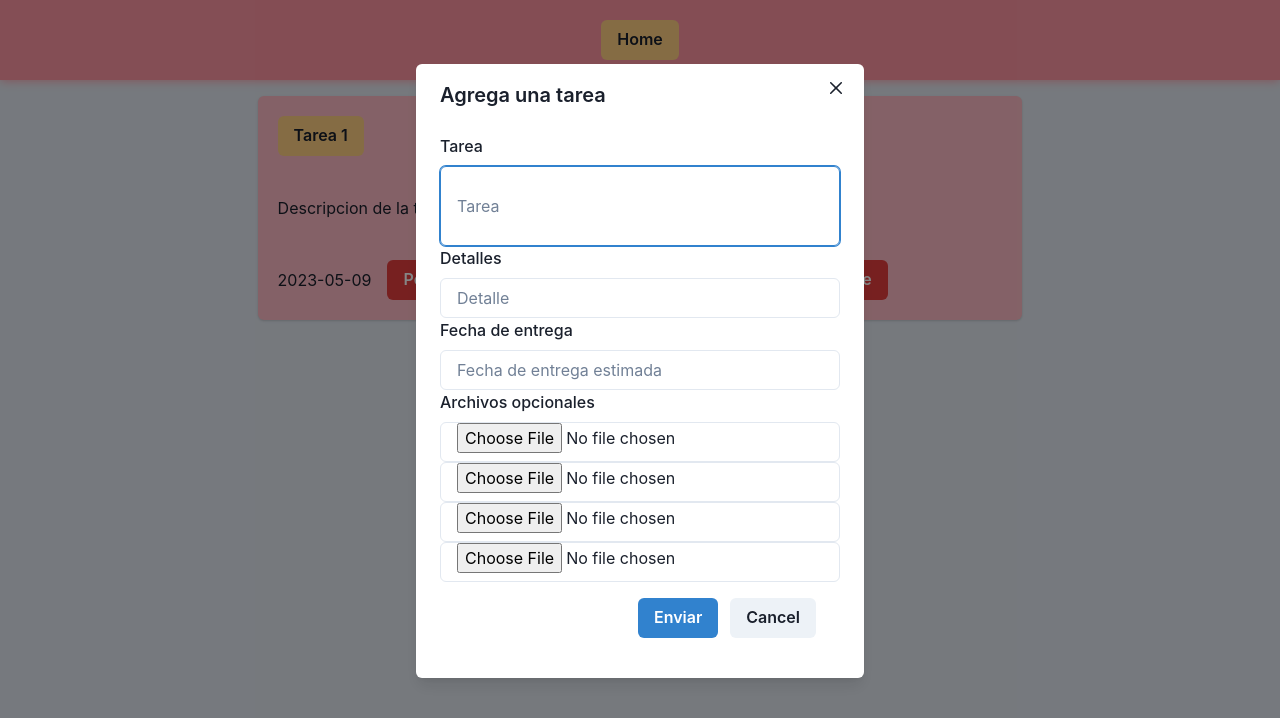
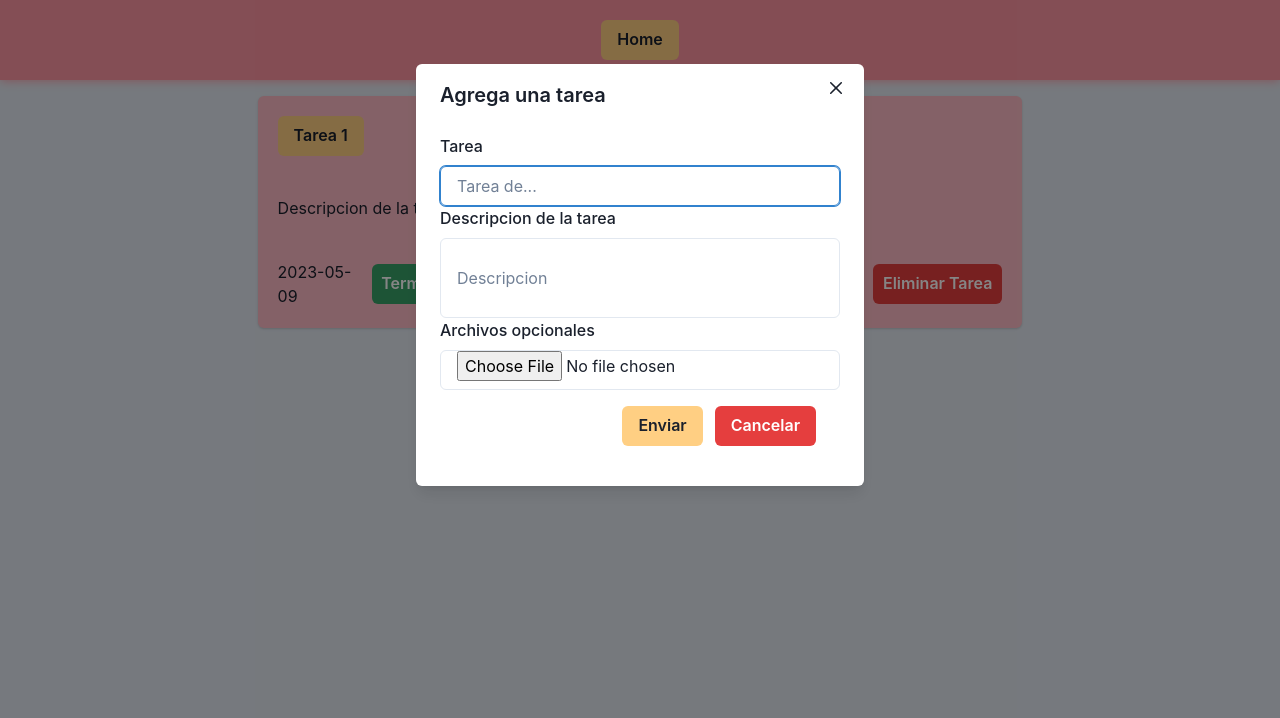
Before and after one commit to valpas312/MiaTarea, a React (Vite) app: page / in a window 1280 px wide. Both pictures are taken after a click on the button "Agregar Tarea". Shown: the top 718 px of the page. Built offline with nearby package versions, Linux system fonts and the light colour scheme; data requests are answered from the project's data file.

Commit message:
agregar y eliminar tareas

```diff
--- a/db.json
+++ b/db.json
@@ -1,25 +1,28 @@
 {
-    "tareas" : [
+  "tareas": [
     {
-            "id" : 1,
-            "titulo" : "Tarea 1",
-            "descripcion" : "Descripcion de la tarea 1",
-            "fecha" : "2023-05-09",
-            "estado" : "Pendiente"
-        },{
-            "id" : 2,
-            "titulo" : "Tarea 2",
-            "descripcion" : "Descripcion de la tarea 2",
-            "fecha" : "2023-05-09",
-            "estado" : "Pendiente"
+      "id": 1,
+      "titulo": "Tarea 1",
+      "descripcion": "Descripcion de la tarea 1",
+      "detalle": "Detalle de la tarea 1",
+      "fecha": "2023-05-09",
+      "estado": "Terminada"
+    },
+    {
+      "titulo": "Matematicas",
+      "descripcion": "2*3",
+      "fecha": "2023-5-10",
+      "archivo": "",
+      "estado": "Pendiente",
+      "id": 2
     }
   ],
-    "correcciones" : [
+  "correcciones": [
     {
-            "id" : 1,
-            "titulo" :"Tarea 1",
-            "descripcion" : "Descripcion de la tarea 1",
-            "fecha" : "2023-05-10"
+      "id": 1,
+      "titulo": "Tarea 1",
+      "descripcion": "Descripcion de la tarea 1",
+      "fecha": "2023-05-10"
     }
   ]
 }
--- a/src/components/CardTarea.jsx
+++ b/src/components/CardTarea.jsx
@@ -1,6 +1,7 @@
 import { Button, Card, CardBody, CardFooter, CardHeader } from "@chakra-ui/react";
 import { Link } from "react-router-dom";
 import { amarillo, rosaClaro } from "../styles/utils/colores";
+import ModalDelete from "../styles/ModalDelete";
 
 // eslint-disable-next-line react/prop-types
 const CardTarea = ({...props}) => {
@@ -28,6 +29,7 @@ const CardTarea = ({...props}) => {
         >
           {estado}
         </Button>
+        <ModalDelete id={id} />
       </CardFooter>
     </Card>
   )
--- a/src/components/Tareas.jsx
+++ b/src/components/Tareas.jsx
@@ -1,6 +1,6 @@
 import CardTarea from "./CardTarea"
 import { useQuery } from "@tanstack/react-query"
-import { Box, Spinner } from "@chakra-ui/react"
+import { Box, Spinner, Text } from "@chakra-ui/react"
 import { BASE_URL } from "../utils/BASE_URL"
 import ModalComponent from "../styles/ModalComponent"
 
@@ -9,14 +9,18 @@ const Tareas = () => {
     const { data, isLoading, isError, error } = useQuery({
         queryKey: ['tareas'],
         queryFn: () => fetch(`${BASE_URL}/tareas`).then((res) => res.json()),
+        refetchOnMount: true,
+        refetchOnWindowFocus: true,
+        refetchOnReconnect: true,
+        refetchInterval: 1000,
     });
 
   return (
     <Box display="flex" gap="1rem" flexDirection="column" alignItems="center">
     <Box w="100%" display="flex" alignItems="center" justifyContent="center" gap="1rem" p="1rem">
         {
-            isLoading ? <Spinner /> : isError ? <p>{error.messagge}</p> : (
-                data.length === 0 ? <p>Todavia no hay tareas pendientes ni terminadas</p> : (data.map((tarea) => (
+            isLoading ? <Spinner /> : isError ? <Text>{error.messagge}</Text> : (
+                data.length === 0 ? <Text>Todavia no hay tareas pendientes ni terminadas</Text> : (data.map((tarea) => (
                     <CardTarea key={tarea.id} {...tarea} />
                 )))
             )
--- a/src/styles/ModalComponent.jsx
+++ b/src/styles/ModalComponent.jsx
@@ -12,18 +12,39 @@ import {
   FormLabel,
   Input,
   Textarea,
+  Spinner,
 } from "@chakra-ui/react";
+
+import { useMutation } from "@tanstack/react-query";
 
 import { useRef } from "react";
 
+import { amarillo } from "../styles/utils/colores";
+
+import { formatDate } from "../utils/formatDate";
+
 const ModalComponent = () => {
+  const { mutate, isLoading } = useMutation({
+    mutationKey: "agrearTarea",
+    mutationFn: (tarea) =>
+      fetch("http://localhost:4000/tareas", {
+        method: "POST",
+        body: JSON.stringify(tarea),
+        headers: {
+          "Content-Type": "application/json",
+        },
+      }),
+  });
+
   const { isOpen, onOpen, onClose } = useDisclosure();
 
   const initialRef = useRef(null);
   const finalRef = useRef(null);
   return (
     <>
-      <Button onClick={onOpen}>Agregar Tarea</Button>
+      <Button bg={amarillo} onClick={onOpen}>
+        Agregar Tarea
+      </Button>
 
       <Modal
         initialFocusRef={initialRef}
@@ -36,27 +57,41 @@ const ModalComponent = () => {
           <ModalHeader>Agrega una tarea</ModalHeader>
           <ModalCloseButton />
           <ModalBody pb={6}>
-            <FormControl>
+            <FormControl
+              as="form"
+              onSubmit={(e) => {
+                e.preventDefault();
+                const tarea = {
+                  titulo: e.target.titulo.value,
+                  descripcion: e.target.descripcion.value,
+                  fecha: formatDate(),
+                  archivo: e.target.archivo.value,
+                  estado: "Pendiente",
+                };
+                mutate(tarea);
+                onClose();
+              }}
+            >
               <FormLabel>Tarea</FormLabel>
-              <Textarea as={Input} placeholder="Tarea" ref={initialRef} />
+              <Input placeholder="Tarea de..." ref={initialRef} id="titulo" required />
 
-              <FormLabel>Detalles</FormLabel>
-              <Input placeholder="Detalle" />
-
-              <FormLabel>Fecha de entrega</FormLabel>
-              <Input placeholder="Fecha de entrega estimada" />
+              <FormLabel>Descripcion de la tarea</FormLabel>
+              <Textarea as={Input} placeholder="Descripcion" id="descripcion" required />
 
               <FormLabel>Archivos opcionales</FormLabel>
-              <Input placeholder="Archivos opcionales" type="file" />
-              <Input placeholder="Archivos opcionales" type="file" />
-              <Input placeholder="Archivos opcionales" type="file" />
-              <Input placeholder="Archivos opcionales" type="file" />
-
+              <Input
+                placeholder="Subir pdf opcional"
+                type="file"
+                id="archivo"
+                isRequired={false}
+              />
               <ModalFooter>
-                <Button colorScheme="blue" mr={3} type="submit">
-                  Enviar
+                <Button bg={amarillo} mr={3} type="submit">
+                  {isLoading ? <Spinner /> : "Enviar"}
                 </Button>
-                <Button onClick={onClose}>Cancel</Button>
+                <Button onClick={onClose} colorScheme="red">
+                  Cancelar
+                </Button>
               </ModalFooter>
             </FormControl>
           </ModalBody>
--- /dev/null
+++ b/src/styles/ModalDelete.jsx
@@ -0,0 +1,56 @@
+import {
+    Modal,
+    ModalOverlay,
+    ModalContent,
+    ModalFooter,
+    ModalBody,
+    ModalCloseButton,
+    Button,
+    useDisclosure,
+    Spinner,
+  } from '@chakra-ui/react'
+
+import { useMutation } from '@tanstack/react-query'
+
+// eslint-disable-next-line react/prop-types
+const ModalDelete = ({id}) => {
+    const { isOpen, onOpen, onClose } = useDisclosure()
+
+    const { mutate, isLoading } = useMutation({
+        mutationKey: 'eliminarTarea',
+        mutationFn: (id) => fetch(`http://localhost:4000/tareas/${id}`, {
+            method: 'DELETE',
+        }),
+    })
+
+    const handleDelete = () => {
+        mutate(id)
+        onClose()
+    };
+
+  return (
+    <>
+      <Button onClick={onOpen} colorScheme='red'>Eliminar Tarea</Button>
+
+      <Modal isOpen={isOpen} onClose={onClose}>
+        <ModalOverlay />
+        <ModalContent>
+          <ModalCloseButton />
+          <ModalBody>
+          Estas seguro que deseas eliminar esta tarea?
+          </ModalBody>
+          <ModalFooter>
+            <Button colorScheme='red' mr={3} onClick={() => handleDelete()}>
+              {
+                isLoading ? <Spinner /> : 'Eliminar'
+              }
+            </Button>
+            <Button variant='ghost' onClick={onClose}>Cancelar</Button>
+          </ModalFooter>
+        </ModalContent>
+      </Modal>
+    </>
+  )
+}
+
+export default ModalDelete
--- /dev/null
+++ b/src/utils/formatDate.js
@@ -0,0 +1,8 @@
+export const formatDate = () => {
+    const date = new Date();
+    const day = date.getDate();
+    const month = date.getMonth() + 1;
+    const year = date.getFullYear();
+
+    return `${year}-${month}-${day}`;
+};
```
Lines whose indentation alone changed are shown as unchanged.
